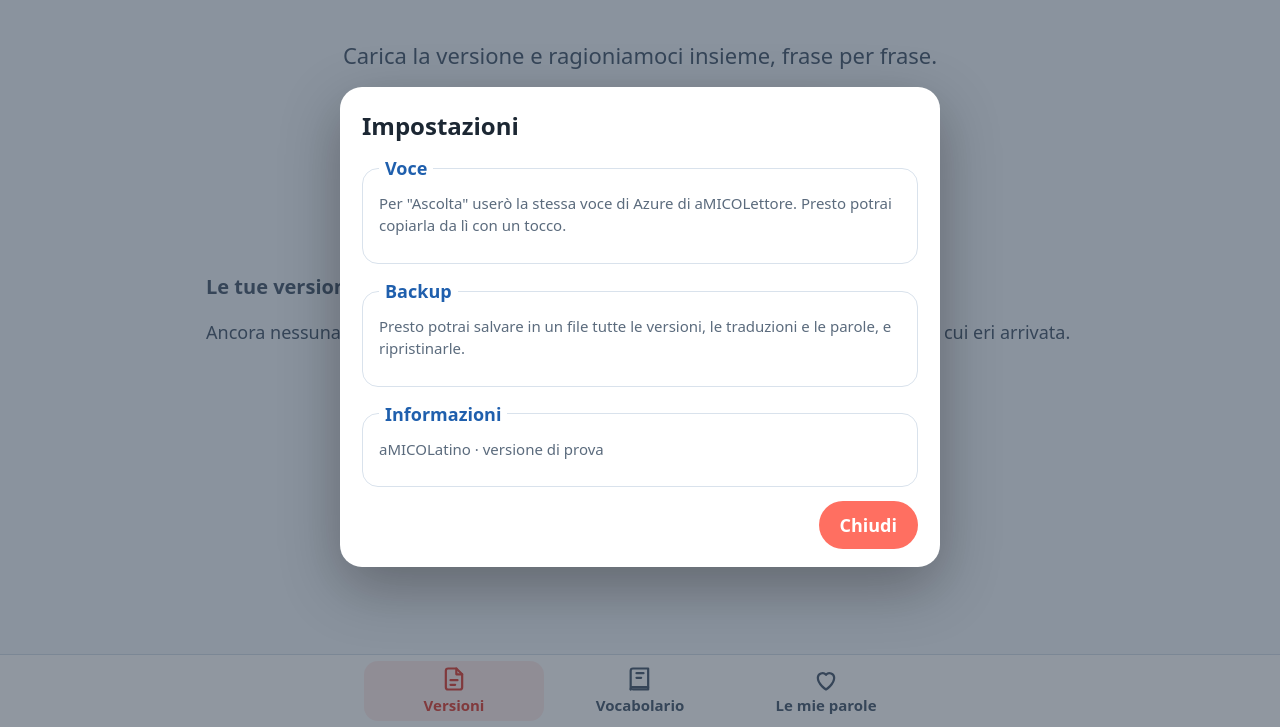
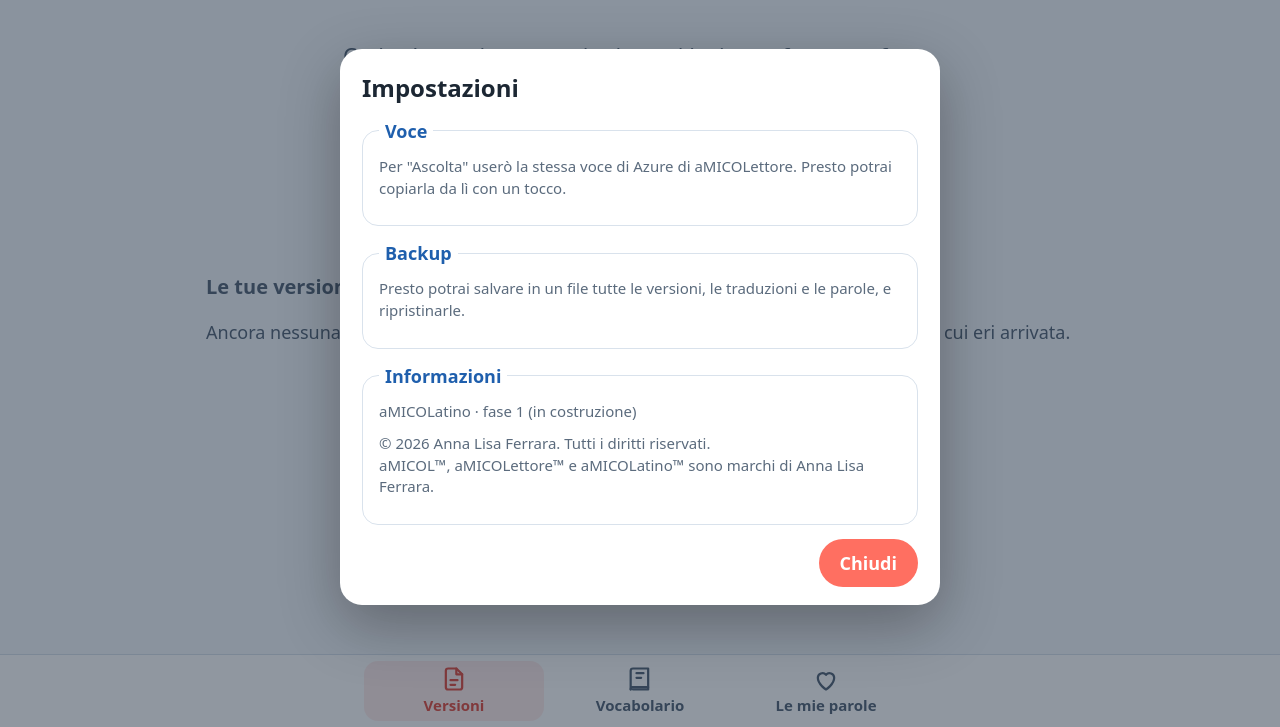
Before and after one commit to annlif/aMICOLettore, a website with bundled scripts: page latino/index.html in a window 1280 px wide. Both pictures are taken after a click on the button "Impostazioni". Shown: the part 73-800 px from the top of the page. Built offline with nearby package versions, Linux system fonts and the light colour scheme.

Commit message:
Marchio aMICOL™ e diritti: Anna Lisa Ferrara (README e Informazioni di aMICOLatino)
Co-Authored-By: Claude Opus 5.5 <noreply@anthropic.com>
Claude-Session: https://claude.ai/code/session_01339DgKYoQgN3eefQ3gzbsQ

```diff
--- a/latino/index.html
+++ b/latino/index.html
@@ -138,7 +138,8 @@
       </fieldset>
       <fieldset>
         <legend>Informazioni</legend>
-        <p class="help">aMICOLatino · versione <span id="app-version">di prova</span></p>
+        <p class="help">aMICOLatino · fase 1 (in costruzione)</p>
+        <p class="help">© 2026 Anna Lisa Ferrara. Tutti i diritti riservati.<br>aMICOL™, aMICOLettore™ e aMICOLatino™ sono marchi di Anna Lisa Ferrara.</p>
       </fieldset>
       <div class="sheet-actions">
         <button class="primary" value="close">Chiudi</button>
```
Also changed, not shown: README.md.
